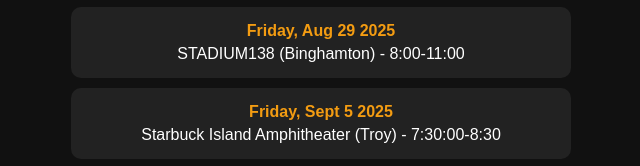
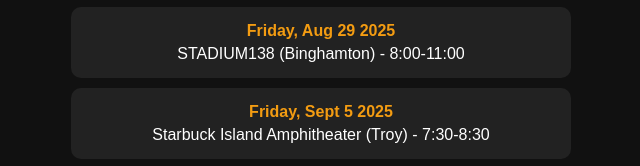
Before and after one commit to Ryanbean11/Upcoming-Shows, a plain HTML site: page index.html in a window 1280 px wide. Shown: the part 785-951 px from the top of the page, 319-959 px from the left. Drawn offline with Linux system fonts and the light colour scheme.

Commit message:
Update index.html

```diff
--- a/index.html
+++ b/index.html
@@ -76,7 +76,7 @@
 </div>
   <div class="show">
   <div class="date">Friday, Sept 5 2025</div>
-  <div class="venue">Starbuck Island Amphitheater (Troy) - 7:30:00-8:30</div>
+  <div class="venue">Starbuck Island Amphitheater (Troy) - 7:30-8:30</div>
 </div>
   <div class="show">
   <div class="date">Sunday, Sept 7 2025</div>
```
